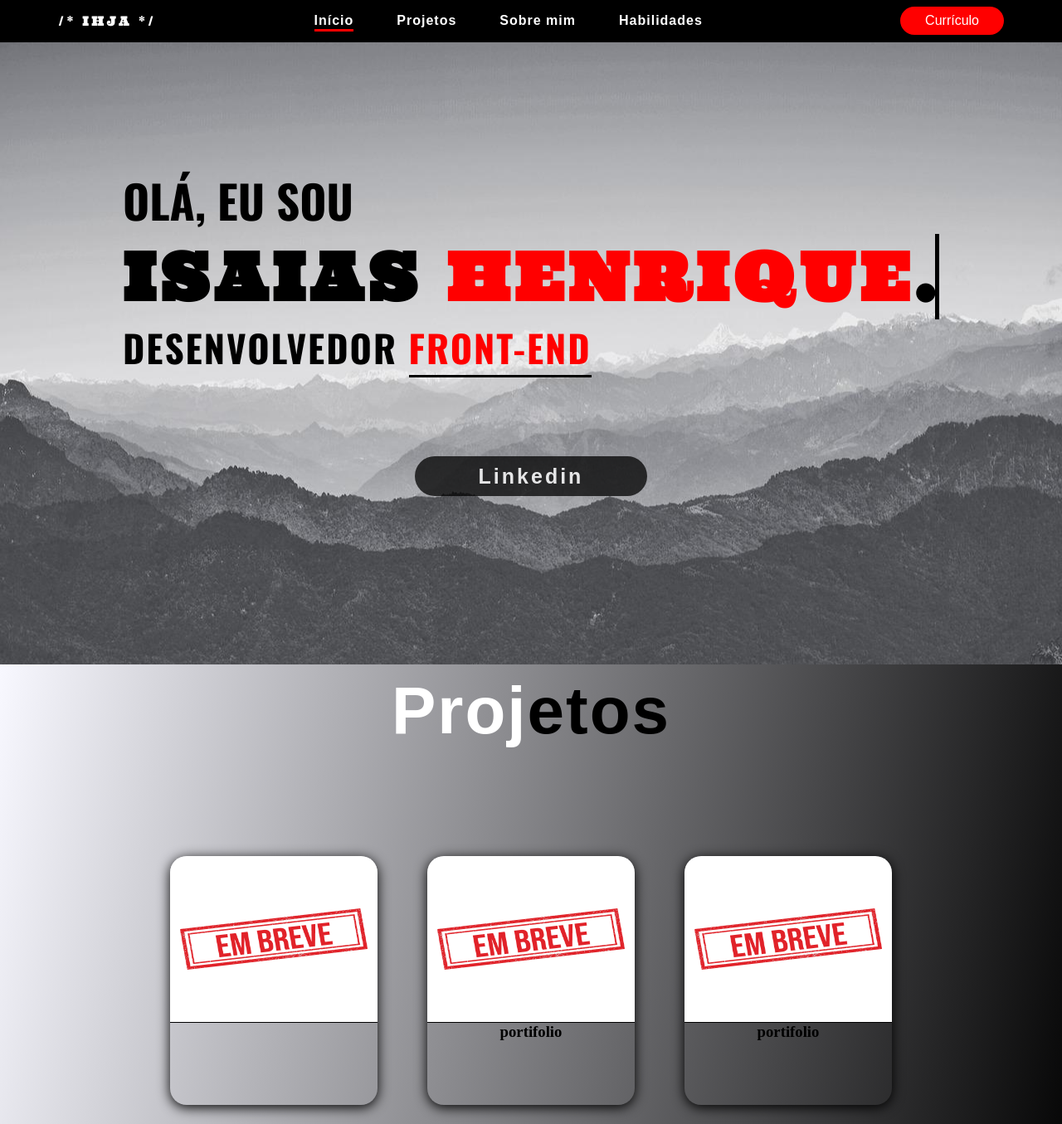
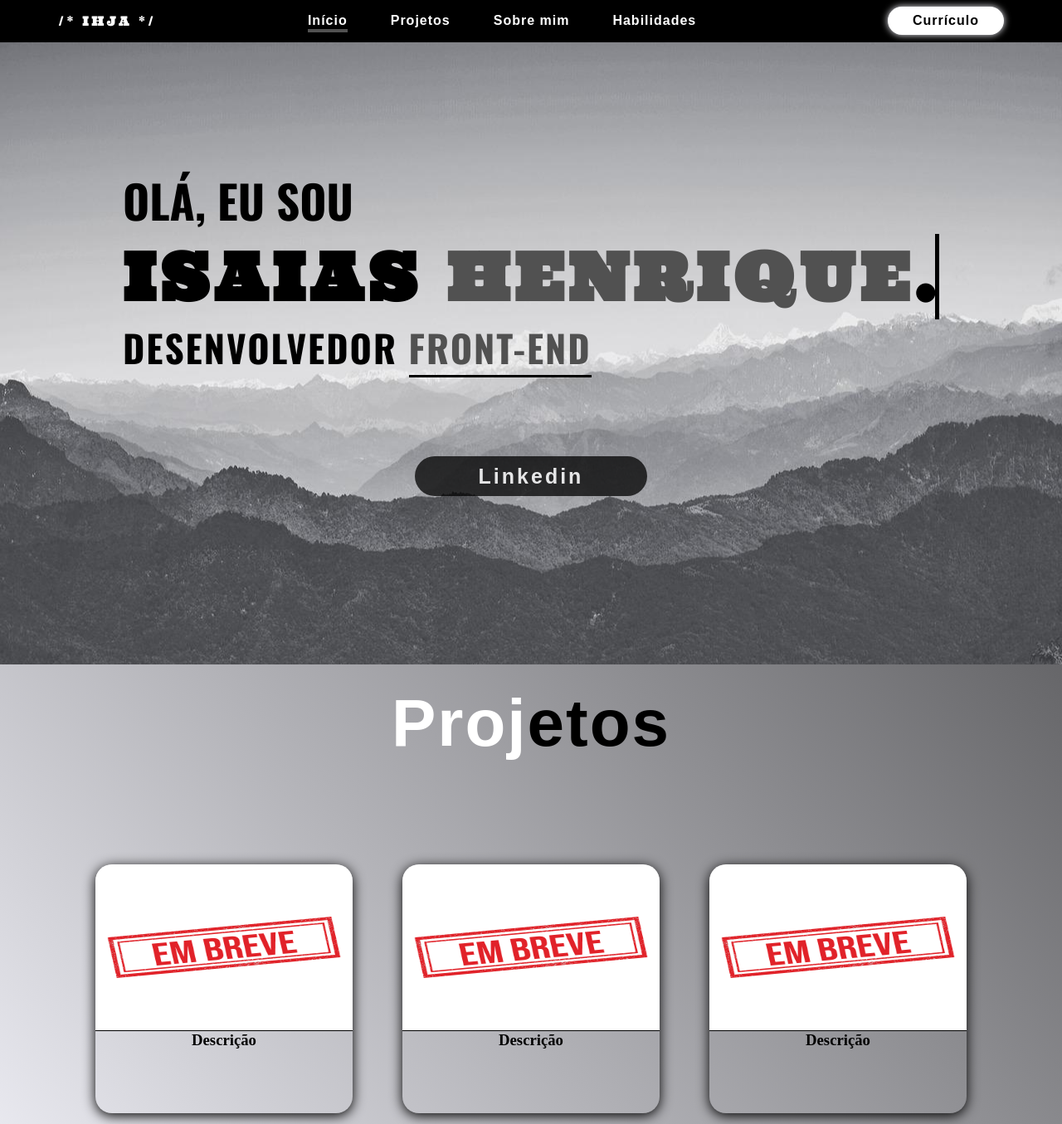
Before and after one commit to isaiashenrique/MeuPortifolio, a plain HTML site: page index.html in a window 1280 px wide. Shown: the top 1355 px of the page at 83% size. Drawn offline with nearby package versions, Linux system fonts and the light colour scheme.

Commit message:
mudando conteudo

```diff
--- a/assets/css/style.css
+++ b/assets/css/style.css
@@ -53,27 +53,31 @@
 }
 
 #fixed {
-    border-bottom: 3px solid #ff0000;
+    border-bottom: 4px solid #515151;
 
 }
 
 .lista-menu a:hover{
-    border-bottom: 3px solid #ff0000;
+    border-bottom: 4px solid #515151;
 
 }
 
 .btn-curriculo {
-    background-color: #ff0000;
+    background-color: #fff;
     text-align: center;
     padding: 8px 30px;
-    color: #fff;
+    color: #000;
     text-decoration: none;
     border-radius: 20px;
     font-family: sans-serif, serif;
+    letter-spacing: 1px;
+    font-weight: bold;
+    box-shadow: 0px 0px 8px #f8f8ff;
 
 }
 
 .btn-curriculo:hover {
+    opacity: 85%;
     transform: scale(1.1);
     transition: 0.5s;
 }
@@ -156,7 +160,8 @@
 }
 
 .texto h1 span {
-    color: #ff0000;
+    color: #515151;
+
 
 }
 
@@ -167,7 +172,7 @@
 }
 
 .texto h3 span {
-    color: #ff0000;
+    color: #515151;
     border-bottom: 3px solid #000;
 
 }
@@ -218,7 +223,7 @@
     text-align: center;
     height: calc(100vh + 10px);
     justify-content: space-between;
-    background-image: linear-gradient(100deg, #f8f8ff , #000  ) ;
+    background-image: linear-gradient(50deg, #f8f8ff , #000 170%  ) ;
 
 }
 
@@ -236,7 +241,7 @@
 #pjt-h1 {
     display: flex;
     justify-content: center;
-    margin-top: 10px;
+    margin-top: 25px;
     font-weight: bold;
     font-size: 80px;
     letter-spacing: 2px;
@@ -252,6 +257,8 @@
 .imagem img{
    display: flex;
    flex: 1;
+   width: 100%;
+   height: 200px;
    border-radius: 20px 20px 0px 0px;
 }
 
@@ -262,7 +269,7 @@
 
 
 .projetos-evolucao1 {
-    width: 250px;
+    width: 310px;
     height: 300px;
     display: flex;
     margin: 20px 30px;
@@ -279,7 +286,7 @@
 }
 
 .projetos-evolucao2 {
-    width: 250px;
+    width: 310px;
     height: 300px;
     display: flex;
     margin: 20px 30px;
@@ -290,7 +297,7 @@
     border-radius: 20px;
     cursor: pointer;
 }
-}
+
 
 .projetos-evolucao2:hover {
     transform: scale(1.1);
@@ -298,7 +305,7 @@
 }
 
 .projetos-evolucao3 {
-    width: 250px;
+    width: 310px;
     height: 300px;
     display: flex;
     margin: 20px 30px;
@@ -309,7 +316,7 @@
     border-radius: 20px;
     cursor: pointer;
 }
-}
+
 
 .projetos-evolucao3:hover {
     transform: scale(1.1);
@@ -317,7 +324,7 @@
 }
 
 .projetos-evolucao4 {
-    width: 250px;
+    width: 310px;
     height: 300px;
     display: flex;
     margin: 20px 30px;
@@ -328,7 +335,6 @@
     border-radius: 20px;
     cursor: pointer;
 }
-}
 
 .projetos-evolucao4:hover {
     transform: scale(1.1);
@@ -336,7 +342,7 @@
 }
 
 .projetos-evolucao5 {
-    width: 250px;
+    width: 310px;
     height: 300px;
     display: flex;
     margin: 20px 30px;
@@ -347,7 +353,7 @@
     border-radius: 20px;
     cursor: pointer;
 }
-}
+
 
 .projetos-evolucao5:hover {
     transform: scale(1.1);
@@ -355,7 +361,7 @@
 }
 
 .projetos-evolucao6 {
-    width: 250px;
+    width: 310px;
     height: 300px;
     display: flex;
     margin: 20px 30px;
@@ -366,7 +372,7 @@
     border-radius: 20px;
     cursor: pointer;
 }
-}
+
 
 .projetos-evolucao6:hover {
     transform: scale(1.1);
@@ -440,7 +446,7 @@
 
 
 #sobremim {
-    background-image: linear-gradient(-270deg,#f8f8ff 50%,#000 50%);
+    background-image: linear-gradient(-50deg, #f8f8ff , #000 170%  ) ;
 }
 .sobremim-info {
     width: 100vw;
@@ -458,9 +464,7 @@
     margin-bottom: 90px;
 }
 
-#titulo-span{
-    color: #fff;
-}
+
 .imagem-sobremim {
     display: flex;
     flex: 1;
@@ -472,7 +476,7 @@
     flex: 1;
     flex-direction: column;
     justify-content: center;
-    color: #fff;
+    color: #000;
     text-align: center;
     font-size: 30px;
     font-family: sans-serif, serif;
--- a/index.html
+++ b/index.html
@@ -80,12 +80,12 @@
 
                         <div class="projetos-evolucao1">
                             <div class="imagem">
-                               <img src="assets/img/em-breve.jpg" alt="" width="250" height="200">
+                               <img src="assets/img/em-breve.jpg" alt=""/>
                             </div>
 
 
                             <div class="descricao">
-                                <h3></h3>
+                                <h3>Descrição</h3>
                             </div>
 
                         </div>
@@ -96,12 +96,12 @@
                     <div class="projetos-evolucao2">
 
                         <div class="imagem">
-                            <img src="assets/img/em-breve.jpg" alt="" width="250" height="200">
+                            <img src="assets/img/em-breve.jpg" alt="" />
                         </div>
 
 
                         <div class="descricao">
-                            <h3>portifolio</h3>
+                            <h3>Descrição</h3>
 
                         </div>
 
@@ -113,12 +113,12 @@
                     <div class="projetos-evolucao3">
 
                         <div class="imagem">
-                            <img src="assets/img/em-breve.jpg" alt="" width="250" height="200">
+                            <img src="assets/img/em-breve.jpg" alt="" />
                         </div>
 
 
                         <div class="descricao">
-                            <h3>portifolio</h3>
+                            <h3>Descrição</h3>
                         </div>
 
                     </div>
@@ -129,12 +129,12 @@
                         <div class="projetos-evolucao4">
 
                             <div class="imagem">
-                                <img src="assets/img/em-breve.jpg" alt="" width="250" height="200">
+                                <img src="assets/img/em-breve.jpg" alt="" />
                             </div>
 
 
                             <div class="descricao">
-                                <h3>portifolio</h3>
+                                <h3>Descrição</h3>
                             </div>
 
                         </div>
@@ -145,12 +145,12 @@
                         <div class="projetos-evolucao5">
 
                             <div class="imagem">
-                                <img src="assets/img/em-breve.jpg" alt="" width="250" height="200">
+                                <img src="assets/img/em-breve.jpg" alt="" />
                             </div>
 
 
                             <div class="descricao">
-                                <h3>portifolio</h3>
+                                <h3>Descrição</h3>
                             </div>
 
                         </div>
@@ -159,12 +159,12 @@
                         <div class="projetos-evolucao6">
 
                             <div class="imagem">
-                                <img src="assets/img/em-breve.jpg" alt="" width="250" height="200">
+                                <img src="assets/img/em-breve.jpg" alt="" />
                             </div>
 
 
                             <div class="descricao">
-                                <h3>portifolio</h3>
+                                <h3>Descrição</h3>
                             </div>
 
                         </div>
@@ -175,15 +175,16 @@
                 </div>
 
             </div>
+
+
+            <!--               botões area projetos              -->
+
+
+
             <div class="btns-projetos">
                 <a href="https://github.com/isaiashenrique" id="btngit" target="_blank">GitHub<i
                         class="fa-brands fa-github"></i></a>
                 <button onclick="vermais()" id="btnvermais">Ver mais</button>
-
-            </div>
-
-
-
 
             </div>
 
@@ -205,9 +206,10 @@
                     <div class="descricao-sobremim">
                         <h1 id="titulo-sobremim">Sobre <span id="titulo-span"> mim </span></h1>
                         <p>
-                            Meu nome é Isaias Henrique e eu amo o mundo da tecnologia, já fui militar,
-                            mas percebi que o meu verdadeiro amor é a programação. atualmente estou cursando ciência da computação.
-                             E estou focado nas tecnologias voltadas a front-end.
+                            Meu nome é Isaias Henrique, sou ex militar, e me encontrei
+                            no mundo da técnologia.
+                            Percebi que o meu verdadeiro amor é a programação, e atualmente estou cursando ciência da computação
+                            focado nas tecnologias voltadas a desenvolvimento front-end.
                         </p>
                     </div>
 
```
Also changed, not shown: 2 other files.
